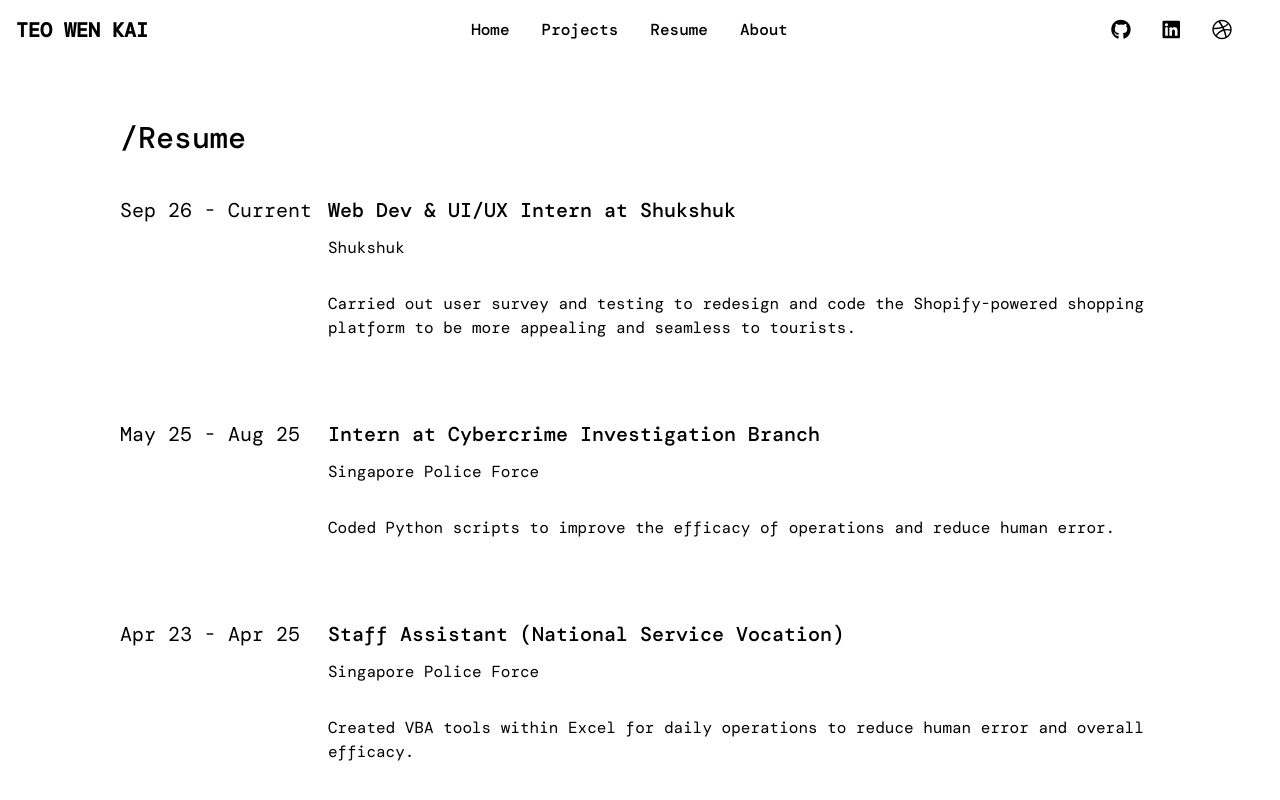
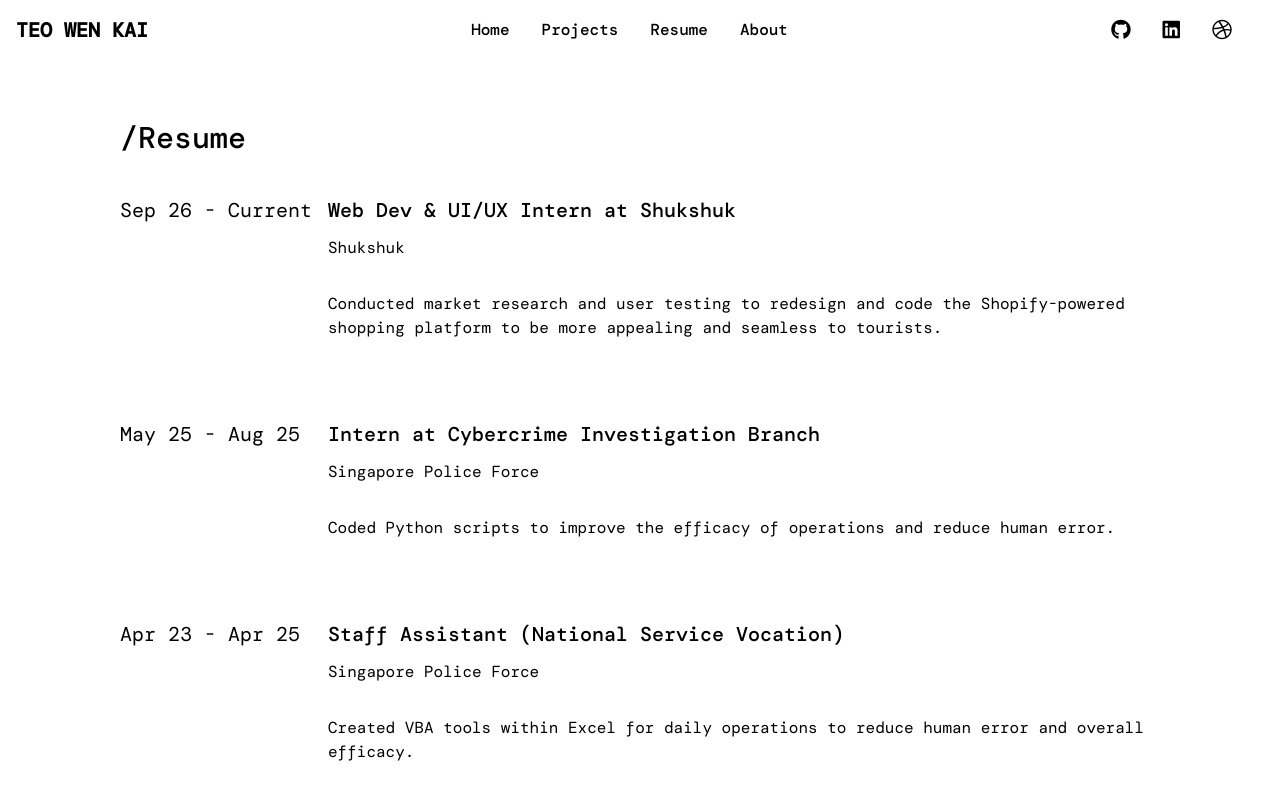
Before and after one commit to YouEsBee/portfolio, a React (Vite) app: page /portfolio/resume in a window 1280 px wide. Shown: the top 800 px of the page. Built offline with nearby package versions, Linux system fonts and the light colour scheme; a web font is replaced by a local one.

Commit message:
changed phrasing for jobexp

```diff
--- a/src/job-exp.js
+++ b/src/job-exp.js
@@ -3,7 +3,7 @@ const jobExp = [
         title: "Web Dev & UI/UX Intern at Shukshuk",
         company: "Shukshuk",
         period: "Sep 26 - Current",
-        shortDesc: "Carried out user survey and testing to redesign and code the Shopify-powered shopping platform to be more appealing and seamless to tourists.",
+        shortDesc: "Conducted market research and user testing to redesign and code the Shopify-powered shopping platform to be more appealing and seamless to tourists.",
         longDesc: ""
     },
     {
```
Also changed, not shown: 1 other file (tests, documents, lock files or other folders).
